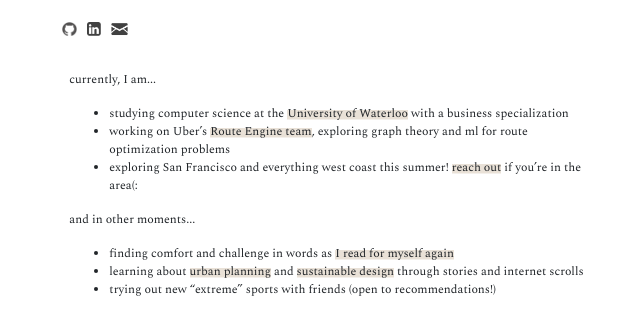
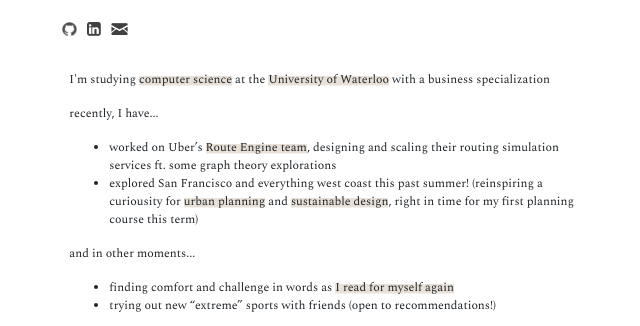
Before and after one commit to aamyli/aamyli.github.io, a React (Create React App) app: page / in a window 1280 px wide. Shown: the part 410-736 px from the top of the page, without its empty margins (316-956 px from the left). Built offline with nearby package versions, Linux system fonts and the light colour scheme.

Commit message:
add resume fall 2022

```diff
--- a/src/pages/home.js
+++ b/src/pages/home.js
@@ -58,23 +58,22 @@ export default class Home extends Component {
                 </a>
               </Row>
               <Row className="left-desc">
-                <p>currently, I am...</p>
+                <p>I'm studying <span className="text-underline">computer science</span> at the <span className="text-underline">University of Waterloo</span> with a business specialization</p>
+                <p>recently, I have...</p>
                 <ul className="left-list">
-                  <li>studying computer science at the <span className="text-underline">University of Waterloo</span> with a business specialization</li>
-                  <li>working on Uber’s <span className="text-underline">Route Engine team</span>, exploring graph theory and ml for route optimization problems </li>
-                  <li>exploring San Francisco and everything west coast this summer! <span className="text-underline">reach out</span> if you’re in the area(:</li>
+                  <li>worked on Uber’s <span className="text-underline">Route Engine team</span>, designing and scaling their routing simulation services ft. some graph theory explorations </li>
+                  <li>explored San Francisco and everything west coast this past summer! (reinspiring a curiousity for <span className="text-underline">urban planning</span> and <span className="text-underline">sustainable design</span>, right in time for my first planning course this term)</li>
                 </ul>
                 <p>and in other moments...</p>
                 <ul className="left-list">
                   <li>finding comfort and challenge in words as <span className="text-underline">I read for myself again</span></li>
-                  <li>learning about <span className="text-underline">urban planning</span> and <span className="text-underline">sustainable design</span> through stories and internet scrolls</li>
                   <li>trying out new “extreme” sports with friends (open to recommendations!)</li>
                 </ul>
               </Row>
               <Row>
                 <p className="right-nav">
                   // &nbsp;&nbsp;&nbsp;&nbsp;&nbsp;&nbsp;&nbsp;&nbsp;&nbsp;
-                  <a href="mailto:amy.li2@uwaterloo.ca" target="_blank" rel="noopener noreferrer" className="link">
+                  <a href={process.env.PUBLIC_URL + "/resume.pdf"} target="_blank" rel="noopener noreferrer" className="link">
                     resume
                   </a>
                   &nbsp;&nbsp;&nbsp;&nbsp;&nbsp;&nbsp;
```
Also changed, not shown: 2 other files (tests, documents, lock files or other folders).
